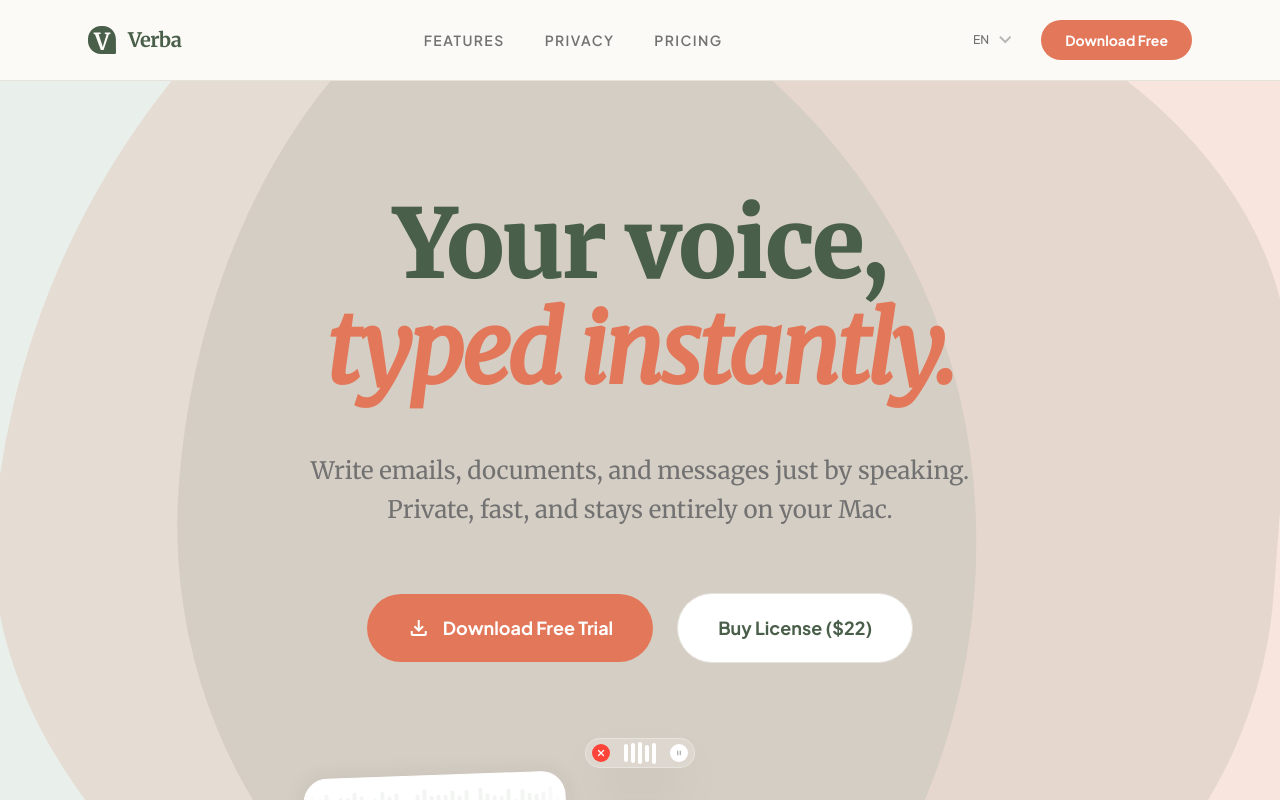
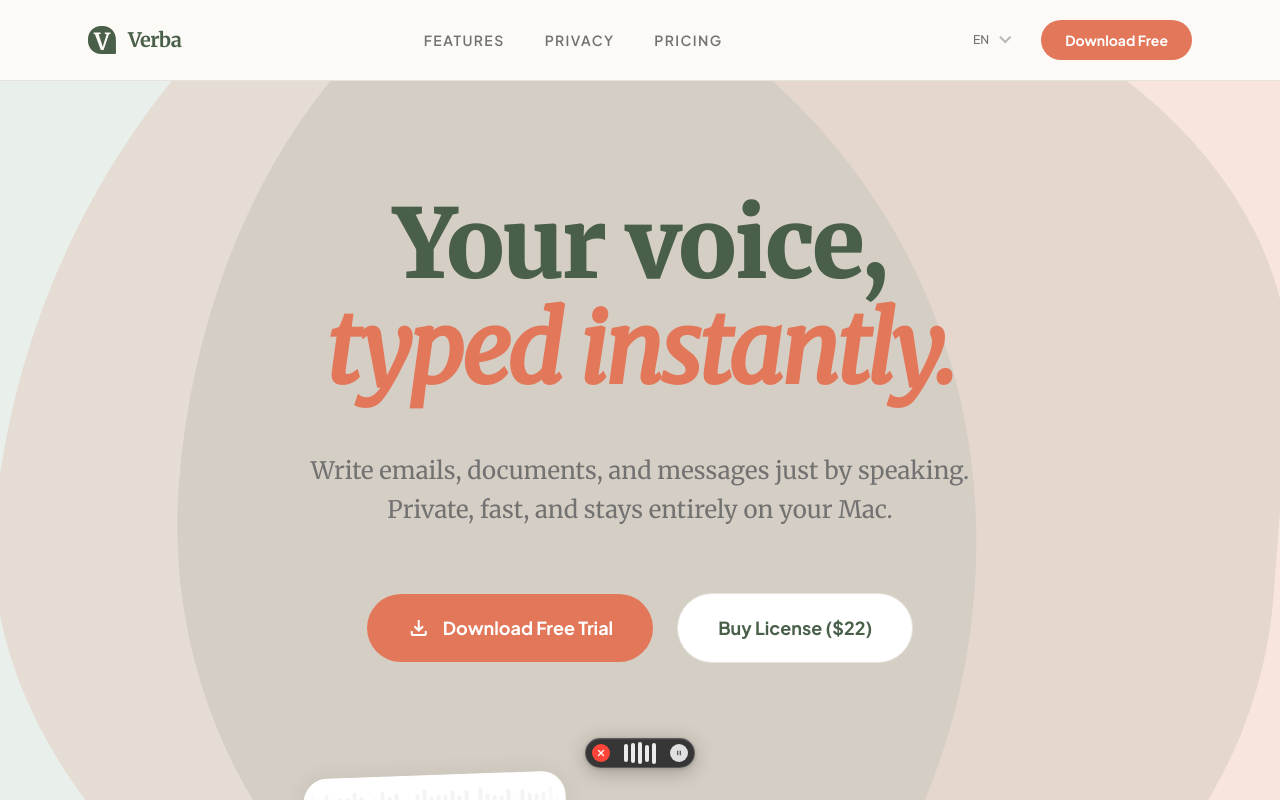
Before and after one commit to sebastian-greco/verba-web, a Next.js app: page /en in a window 1280 px wide. Shown: the top 800 px of the page. Built offline with nearby package versions, Linux system fonts and the light colour scheme.

Commit message:
feat: add theme support to MacOverlaySimulator with light and dark mode variants

```diff
--- a/src/components/ui/MacOverlaySimulator.tsx
+++ b/src/components/ui/MacOverlaySimulator.tsx
@@ -13,21 +13,64 @@ type OverlayState =
   | "resetting"
   | "error";
 
+type OverlayTheme = "light" | "dark";
+
+/**
+ * Theme tokens — sourced from OverlayController.swift (OverlayTheme.Colors).
+ *
+ * light: frosted glass on bright backgrounds (original web look)
+ * dark:  matches native macOS HUD (.hudWindow NSVisualEffectView, dark appearance)
+ */
+const themes: Record<
+  OverlayTheme,
+  {
+    background: string;
+    border: string;
+    boxShadow: string;
+    backdropFilter: string;
+    pauseButtonBg: string;
+    pauseIconColor: string;
+  }
+> = {
+  light: {
+    background: "rgba(255, 255, 255, 0.20)",
+    border: "1px solid rgba(255, 255, 255, 0.30)",
+    boxShadow: "0 4px 16px rgba(0,0,0,0.08)",
+    backdropFilter: "blur(16px) saturate(160%)",
+    pauseButtonBg: "rgba(255, 255, 255, 1)",
+    pauseIconColor: "rgba(0,0,0,0.30)",
+  },
+  dark: {
+    // rgba(28,28,30) = macOS dark windowBackgroundColor
+    background: "rgba(28, 28, 30, 0.85)",
+    border: "1px solid rgba(255, 255, 255, 0.18)", // OverlayTheme.Colors.borderNormal
+    boxShadow:
+      "0 4px 20px rgba(0,0,0,0.25), 0 1px 4px rgba(0,0,0,0.15), inset 0 1px 0 rgba(255,255,255,0.06)",
+    backdropFilter: "blur(20px) saturate(180%)", // approximates .hudWindow material
+    pauseButtonBg: "rgba(255, 255, 255, 0.85)",
+    pauseIconColor: "rgba(0,0,0,0.60)",
+  },
+};
+
 export default function MacOverlaySimulator({
   isFinished = false,
+  theme = "dark",
 }: {
   isFinished?: boolean;
+  /** Visual theme. "dark" matches the native macOS HUD; "light" is the frosted-glass look. Defaults to "dark". */
+  theme?: OverlayTheme;
 }) {
   const [state, setState] = useState<OverlayState>("recording");
   const [audioLevel, setAudioLevel] = useState(0.5);
   const [hasTriggered, setHasTriggered] = useState(false);
+
+  const t = themes[theme];
 
   // Simulate audio level changes when recording
   useEffect(() => {
     if (state !== "recording") return;
 
     const interval = setInterval(() => {
-      // Random bouncy audio levels between 0.1 and 1.0
       setAudioLevel(0.1 + Math.random() * 0.9);
     }, 150);
 
@@ -44,21 +87,21 @@ export default function MacOverlaySimulator({
     }
 
     if (state === "processing") {
-      timeout = setTimeout(() => setState("success"), 2000); // 2 seconds processing
+      timeout = setTimeout(() => setState("success"), 2000);
     }
 
     if (state === "success") {
-      timeout = setTimeout(() => setState("resetting"), 1000); // 1s green success -> resetting
+      timeout = setTimeout(() => setState("resetting"), 1000);
     }
 
     if (state === "resetting") {
-      timeout = setTimeout(() => setState("recording"), 600); // 0.6s white full height -> back to active recording
+      timeout = setTimeout(() => setState("recording"), 600);
     }
 
     if (!isFinished) {
       setHasTriggered(false);
       if (state !== "recording" && state !== "resetting") {
-        setState("recording"); // Reset if user scrolls back up
+        setState("recording");
       }
     }
 
@@ -66,33 +109,49 @@ export default function MacOverlaySimulator({
   }, [state, isFinished, hasTriggered]);
 
   return (
-    <div className="relative inline-flex items-center gap-2.5 px-1.5 py-0.5 bg-white/20 dark:bg-black/20 backdrop-blur-xl border border-white/30 dark:border-white/10 rounded-2xl shadow-2xl transition-all duration-300">
-      {/* Cancel Button */}
+    <div
+      className="relative inline-flex items-center gap-2.5 px-1.5 py-0.5 rounded-2xl shadow-2xl transition-all duration-300"
+      style={{
+        background: t.background,
+        backdropFilter: t.backdropFilter,
+        WebkitBackdropFilter: t.backdropFilter,
+        border: t.border,
+        boxShadow: t.boxShadow,
+      }}
+    >
+      {/* Cancel Button — #ff453a matches OverlayTheme.Colors.red (macOS systemRed dark) */}
       <button
         className="transition-colors disabled:opacity-50"
         disabled={state !== "recording" && state !== "paused"}
       >
-        <div className="w-[18px] h-[18px] rounded-full bg-[#ff453a] flex items-center justify-center hover:opacity-80">
+        <div
+          className="w-[18px] h-[18px] rounded-full flex items-center justify-center hover:opacity-80"
+          style={{ backgroundColor: "#ff453a" }}
+        >
           <X size={10} className="text-white fill-current" strokeWidth={3} />
         </div>
       </button>
 
       {/* Animated Bars */}
-      <AnimatedBars state={state} audioLevel={audioLevel} />
+      <AnimatedBars state={state} audioLevel={audioLevel} theme={theme} />
 
       {/* Pause/Play Button */}
       <button
         className="transition-opacity disabled:opacity-50"
         disabled={state !== "recording" && state !== "paused"}
       >
-        <div className="w-[18px] h-[18px] rounded-full bg-white flex items-center justify-center hover:opacity-80">
+        <div
+          className="w-[18px] h-[18px] rounded-full flex items-center justify-center hover:opacity-80"
+          style={{ backgroundColor: t.pauseButtonBg }}
+        >
           {state === "paused" ? (
             <svg
               width="8"
               height="8"
               viewBox="0 0 24 24"
               fill="currentColor"
-              className="text-black/30 translate-x-[1px]"
+              style={{ color: t.pauseIconColor }}
+              className="translate-x-[1px]"
             >
               <path d="M8 5v14l11-7z" />
             </svg>
@@ -102,7 +161,7 @@ export default function MacOverlaySimulator({
               height="8"
               viewBox="0 0 24 24"
               fill="currentColor"
-              className="text-black/30"
+              style={{ color: t.pauseIconColor }}
             >
               <path d="M6 19h4V5H6v14zm8-14v14h4V5h-4z" />
             </svg>
@@ -113,12 +172,35 @@ export default function MacOverlaySimulator({
   );
 }
 
+/**
+ * macOS system colors — dark-appearance variants (from OverlayTheme.Colors in OverlayController.swift).
+ * The light theme uses slightly muted equivalents to show up on the frosted glass.
+ */
+const barColors: Record<OverlayTheme, Record<string, string>> = {
+  dark: {
+    success: "#30d158",              // systemGreen dark
+    processing: "#ffd60a",           // systemYellow dark
+    paused: "#ff9f0a",               // systemOrange dark
+    error: "#ff453a",                // systemRed dark
+    default: "rgba(255,255,255,0.9)", // OverlayTheme.Colors.white
+  },
+  light: {
+    success: "#34c759",              // systemGreen light
+    processing: "#ffcc00",           // systemYellow light
+    paused: "#ff9500",               // systemOrange light
+    error: "#ff3b30",                // systemRed light
+    default: "rgba(255,255,255,1)",  // white on frosted glass
+  },
+};
+
 function AnimatedBars({
   state,
   audioLevel,
+  theme,
 }: {
   state: OverlayState;
   audioLevel: number;
+  theme: OverlayTheme;
 }) {
   const bars = 5;
   const baseHeight = 6;
@@ -151,13 +233,13 @@ function AnimatedBars({
     }
 
     if (state === "recording") {
-      // Simulate the distinct frequencies logic from Swift
+      // Mirrors animationTime + sine logic from AnimatedBarsView.barHeight() in Swift
       const frequencies = [1.1, 1.6, 1.2, 1.8, 1.5];
       const time = Date.now() / 1000;
       const sineOffset =
         Math.sin(time * frequencies[index] * 2.0 * Math.PI) * 0.3;
-      const sensitivity = 0.2 + 0.5 + sineOffset;
-      const adjustedLevel = Math.max(0, audioLevel * sensitivity * 1.5);
+      const sensitivity = 0.2 + 0.5 + sineOffset; // baseMultiplier=0.2
+      const adjustedLevel = Math.max(0, audioLevel * sensitivity * 1.5); // amplificationFactor=1.5
       return baseHeight + adjustedLevel * maxAmp;
     }
 
@@ -165,18 +247,13 @@ function AnimatedBars({
   };
 
   const getBarColor = () => {
+    const c = barColors[theme];
     switch (state) {
-      case "success":
-        return "bg-[#34c759]"; // macOS system green
-      case "processing":
-        return "bg-[#ffcc00]"; // macOS system yellow
-      case "paused":
-        return "bg-[#ff9500]"; // macOS system orange
-      case "error":
-        return "bg-[#ff3b30]"; // macOS system red
-      case "resetting":
-      default:
-        return "bg-white";
+      case "success":    return c.success;
+      case "processing": return c.processing;
+      case "paused":     return c.paused;
+      case "error":      return c.error;
+      default:           return c.default;
     }
   };
 
@@ -185,7 +262,8 @@ function AnimatedBars({
       {Array.from({ length: bars }).map((_, i) => (
         <motion.div
           key={i}
-          className={`w-1 rounded-sm ${getBarColor()}`}
+          className="w-1 rounded-sm"
+          style={{ backgroundColor: getBarColor() }}
           animate={{ height: getBarHeight(i) }}
           transition={{
             type: "tween",
```
